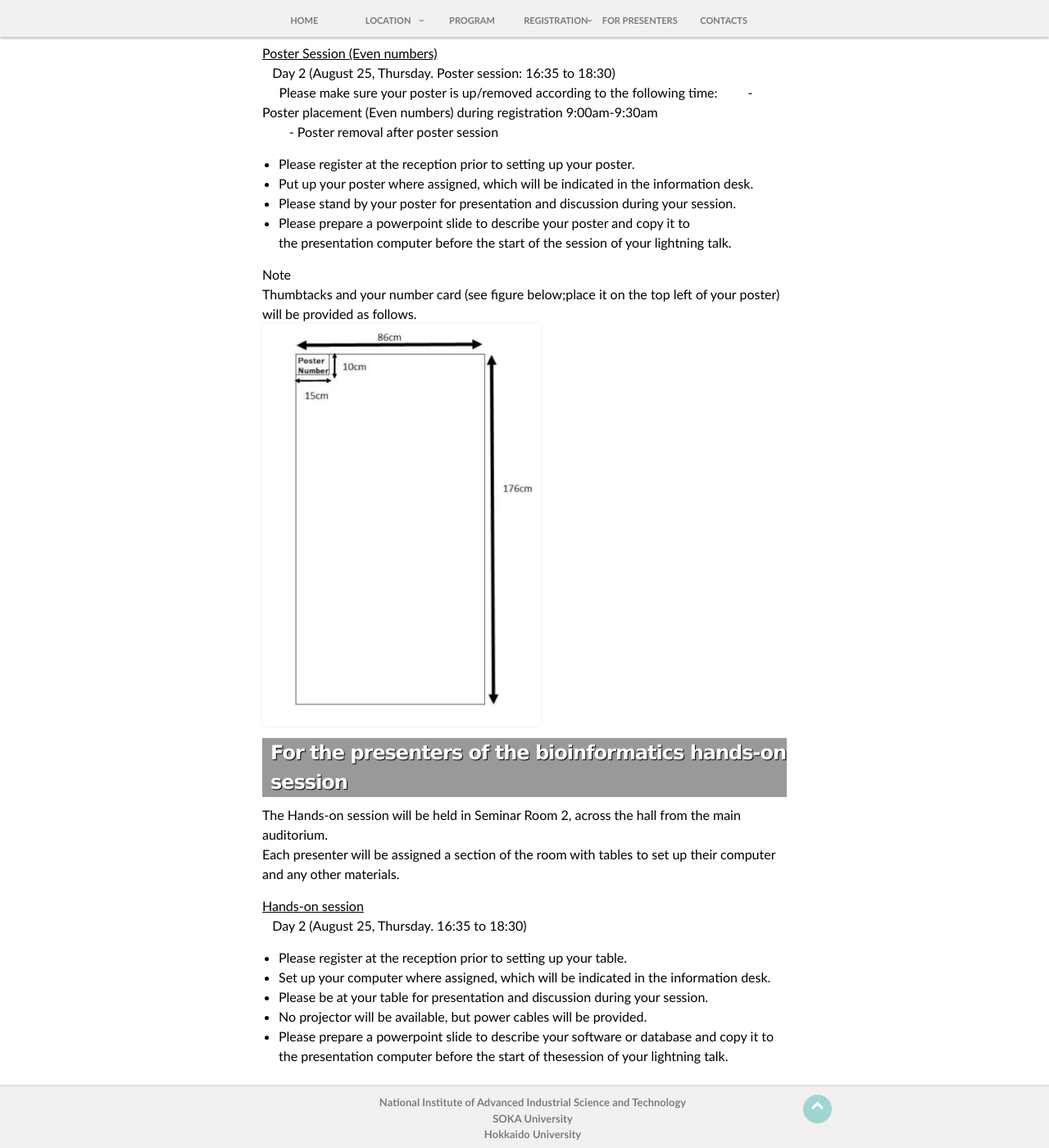
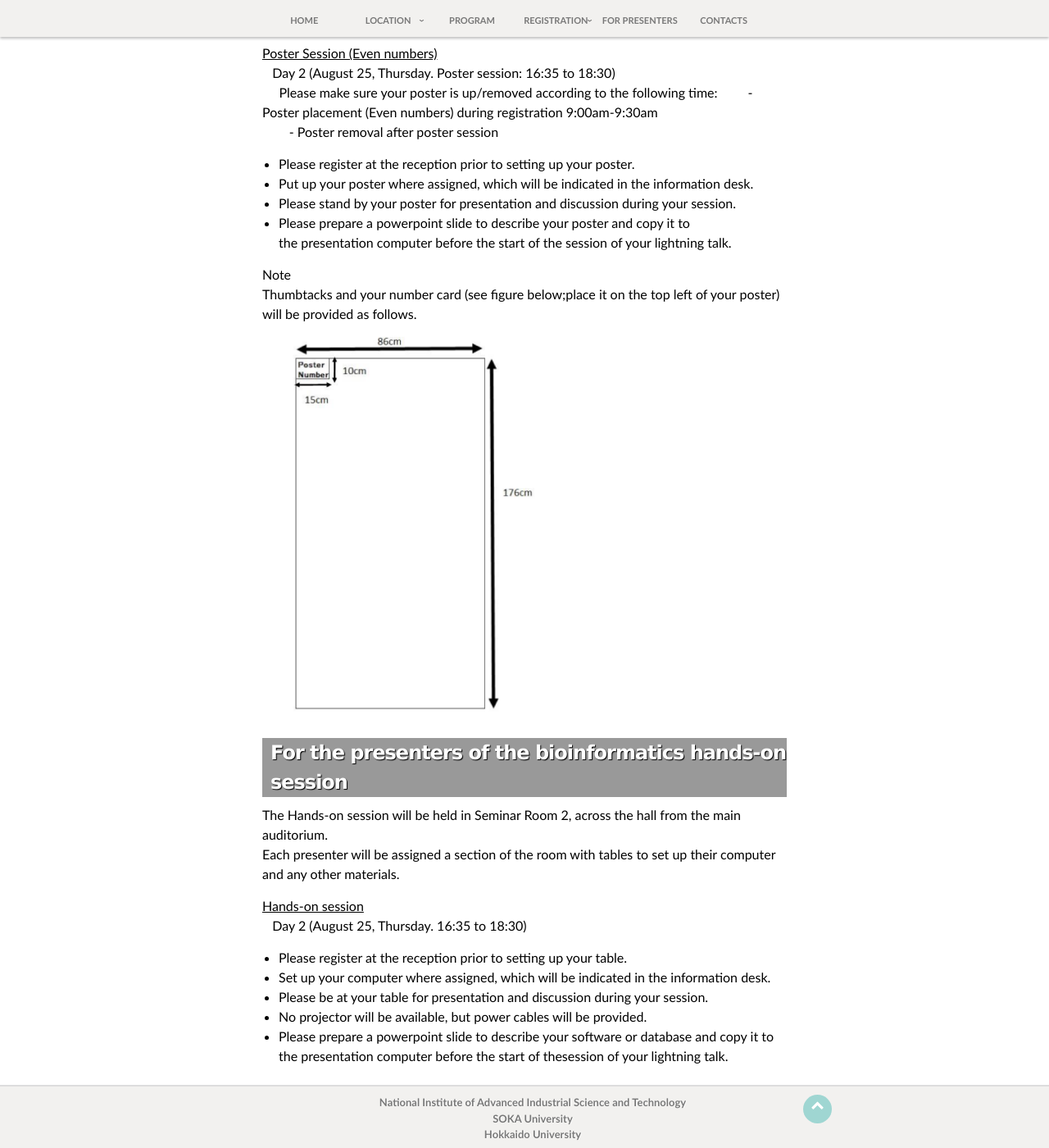
Before and after one commit to yamazakiM/test_warren2016, a Jekyll site: the page built from forPresenters/index.md, in a window 1280 px wide and 1400 px high, scrolled down 366 px. Shown: the whole window at 82% size. Built offline with Jekyll 4.4.1, drawn with Linux system fonts in a browser that asks for light colours; nearby versions of some CDN libraries; library files that are not in the unit come from our copies.

Commit message:
Update stylesheet.css

```diff
--- a/stylesheets/stylesheet.css
+++ b/stylesheets/stylesheet.css
@@ -754,6 +754,12 @@ img.contact{
   box-shadow:none;
 }
 
+img.posterPlacement{
+  display:block;
+  top:5px;
+  box-shadow:none;
+}
+
 #project_theme{
   color:#fff;
   font-size:22px;
```
